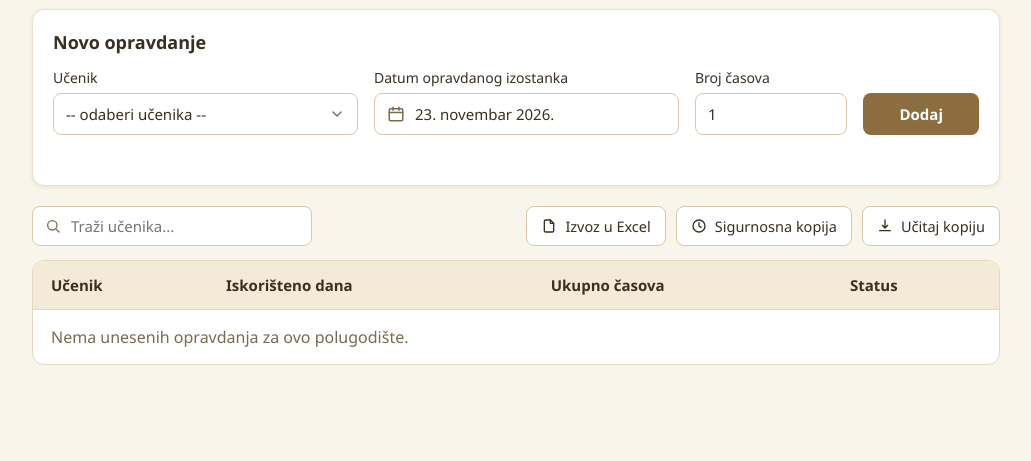
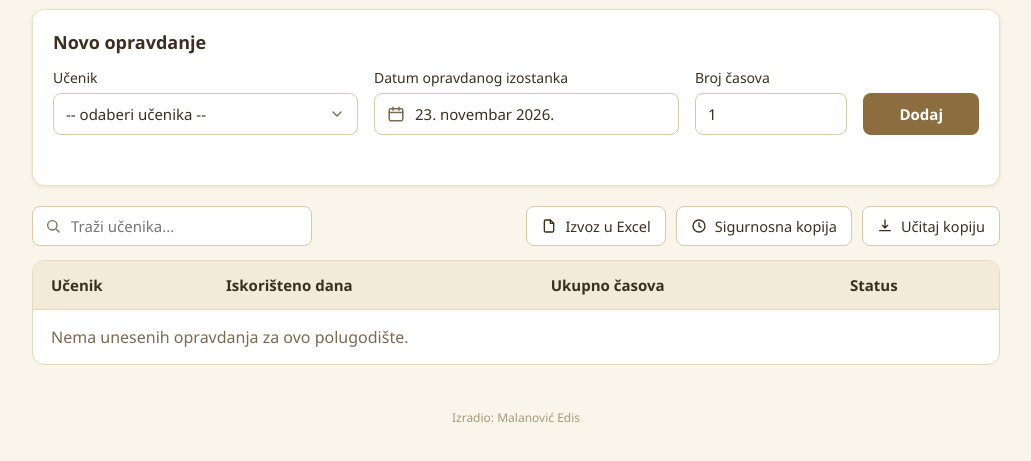
Before and after one commit to Edis199/evidencija-opravdanja, a plain HTML site: page index.html in a window 1280 px wide. Shown: the part 81-542 px from the top of the page, without its empty margins (124-1155 px from the left). Drawn offline with Linux system fonts and the light colour scheme.

Commit message:
Dodan potpis autora

```diff
--- a/index.html
+++ b/index.html
@@ -66,6 +66,7 @@
   .over { color: #c0392b; font-weight: 700; }
   .detail td { background: #fcf9f1; padding: 9px 18px 9px 34px; font-size: 14.5px; }
   #tableTitle { display: none; }
+  .credit { text-align: center; font-size: 12px; color: #a8987c; padding: 4px 0 24px; }
   #empty { padding: 16px 18px; color: var(--muted); }
   #settings { display: none; }
   .row { display: flex; gap: 12px; flex-wrap: wrap; align-items: flex-end; }
@@ -163,6 +164,7 @@
     <div id="empty">Nema unesenih opravdanja za ovo polugodište.</div>
   </div>
 </main>
+<div class="credit">Izradio: Malanović Edis</div>
 
 <script>
 const KEY = 'opravdanja_v1';
```
